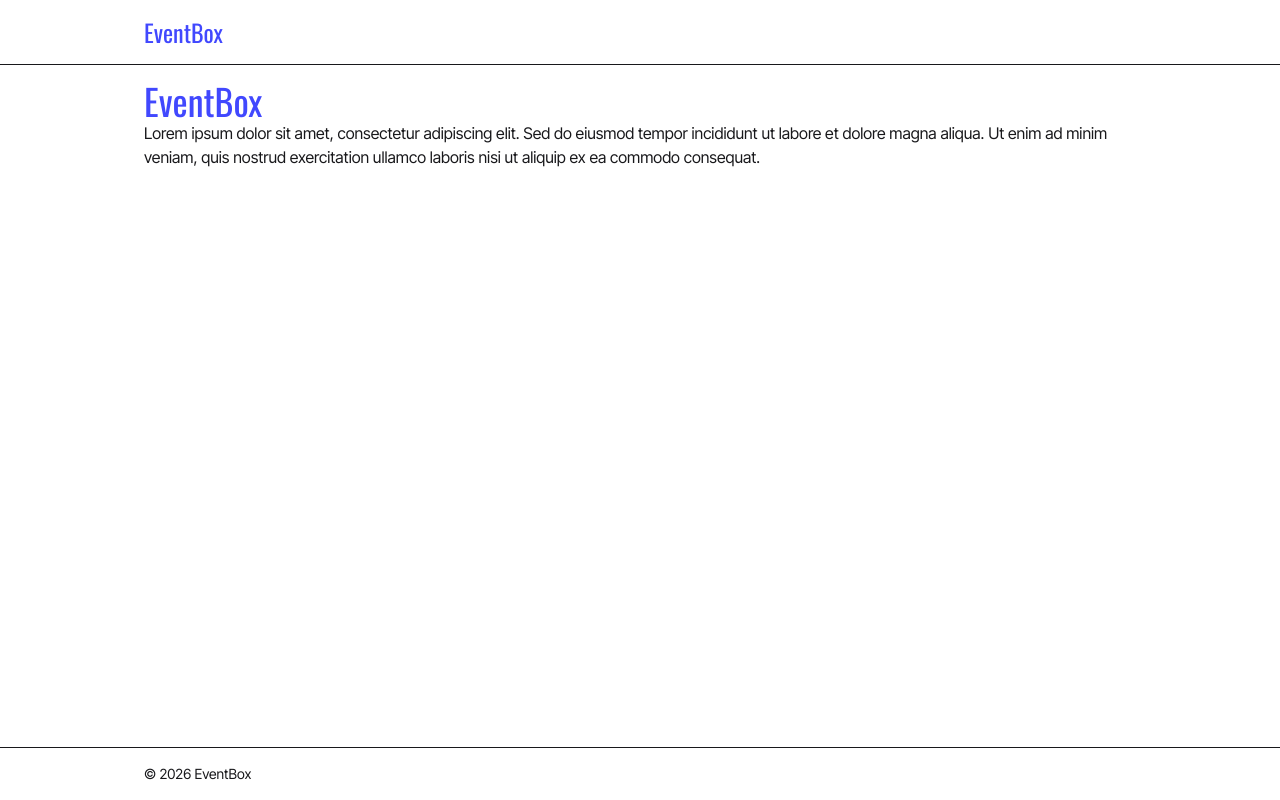
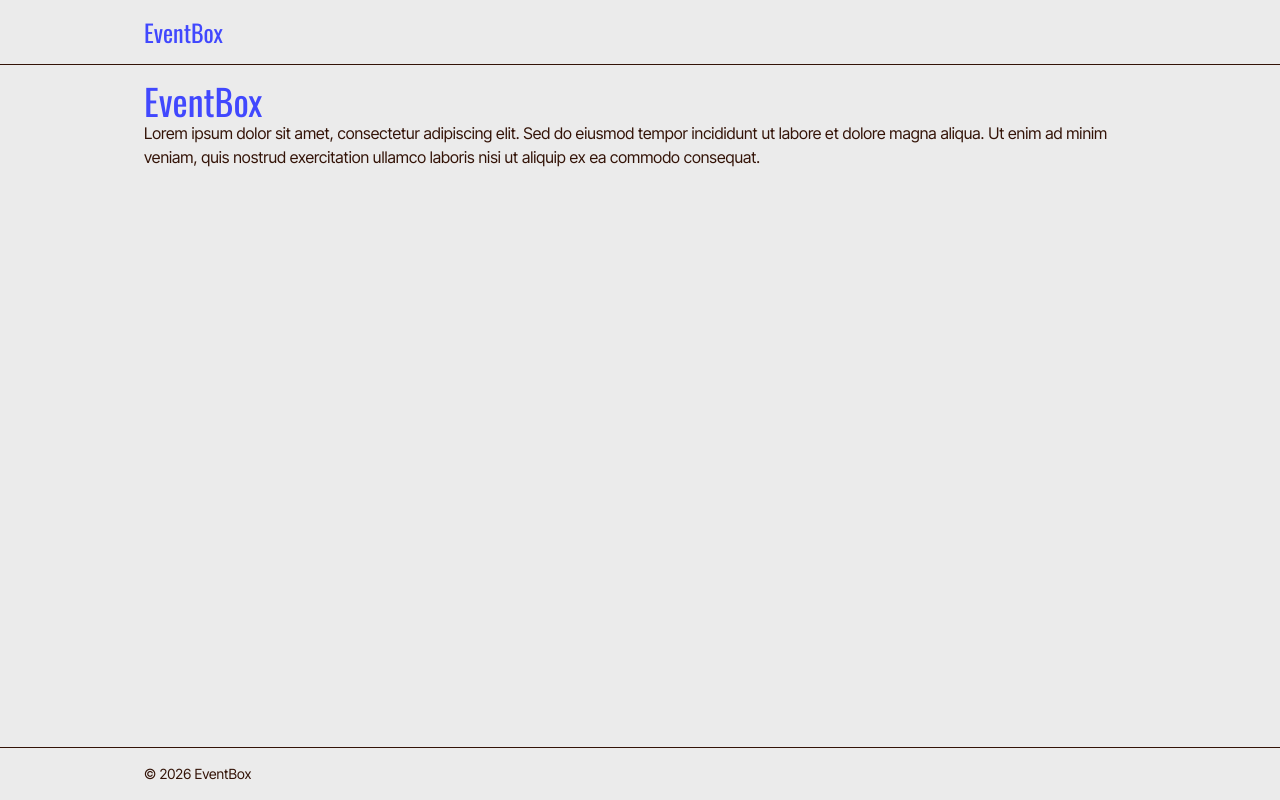
Before and after one commit to JimeBlue/event-scheduler, a React (Vite) app: page / in a window 1280 px wide. Built offline with nearby package versions, Linux system fonts and the light colour scheme; no server answers.

Commit message:
add custom daisyUI brand theme and fix dark background

```diff
--- a/index.html
+++ b/index.html
@@ -1,5 +1,5 @@
 <!DOCTYPE html>
-<html lang="en">
+<html lang="en" data-theme="eventbox">
   <head>
     <meta charset="UTF-8" />
     <meta name="viewport" content="width=device-width, initial-scale=1.0" />
--- a/src/index.css
+++ b/src/index.css
@@ -1,5 +1,48 @@
 @import 'tailwindcss';
 @plugin "daisyui";
+
+/* Custom daisyUI theme built from the EventBox brand palette.
+   base-100 = white surfaces (cards), base-200 = cream page background,
+   text is brand-brown, and brand colors drive primary/secondary/accent.
+   Forced on via <html data-theme="eventbox"> so OS dark mode can't override it. */
+@plugin "daisyui/theme" {
+  name: "eventbox";
+  default: true;
+  prefersdark: false;
+  color-scheme: light;
+
+  --color-base-100: #ffffff;
+  --color-base-200: #ebebeb;
+  --color-base-300: #d9d9d9;
+  --color-base-content: #331307;
+
+  --color-primary: #4148fe;
+  --color-primary-content: #ffffff;
+
+  --color-secondary: #ff6f40;
+  --color-secondary-content: #ffffff;
+
+  --color-accent: #fedf41;
+  --color-accent-content: #331307;
+
+  --color-neutral: #331307;
+  --color-neutral-content: #ebebeb;
+
+  --color-info: #4148fe;
+  --color-info-content: #ffffff;
+  --color-success: #16a34a;
+  --color-success-content: #ffffff;
+  --color-warning: #fedf41;
+  --color-warning-content: #331307;
+  --color-error: #dc2626;
+  --color-error-content: #ffffff;
+
+  --radius-selector: 0.5rem;
+  --radius-field: 0.5rem;
+  --radius-box: 0.75rem;
+  --border: 1px;
+  --depth: 1;
+}
 
 @theme {
   --font-heading: 'Oswald', sans-serif;
--- a/src/layouts/MainLayout.jsx
+++ b/src/layouts/MainLayout.jsx
@@ -5,7 +5,7 @@ import { Outlet, Link } from 'react-router';
 // dedicated <Navbar /> and <Footer /> components on a later branch.
 const MainLayout = () => {
   return (
-    <div className="flex min-h-screen flex-col">
+    <div className="flex min-h-screen flex-col bg-base-200">
       {/* TODO: replace with <Navbar /> (reads useAuth() for Login/Logout) */}
       <header className="border-b">
         <nav className="mx-auto flex max-w-5xl items-center justify-between p-4">
```
